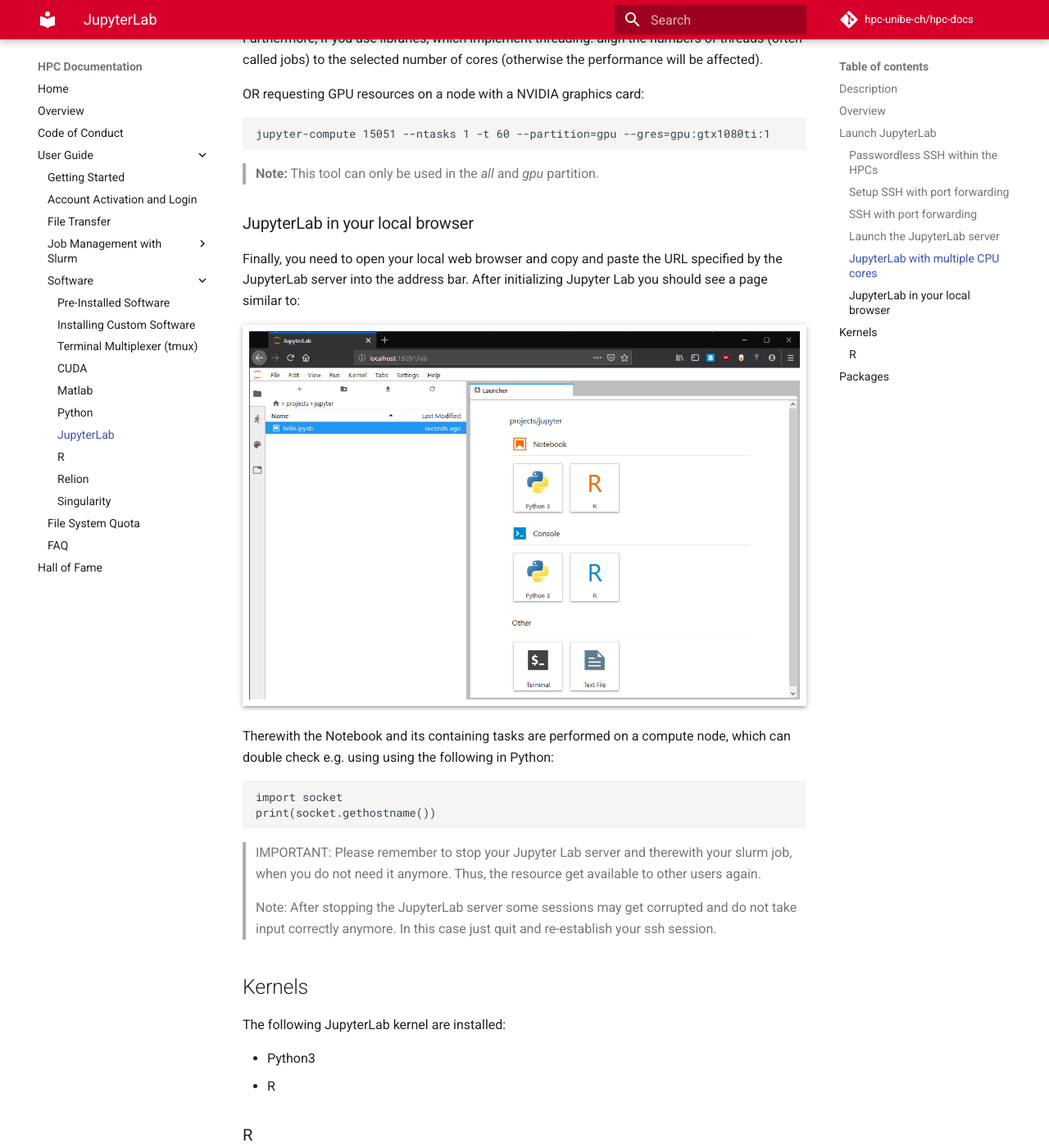
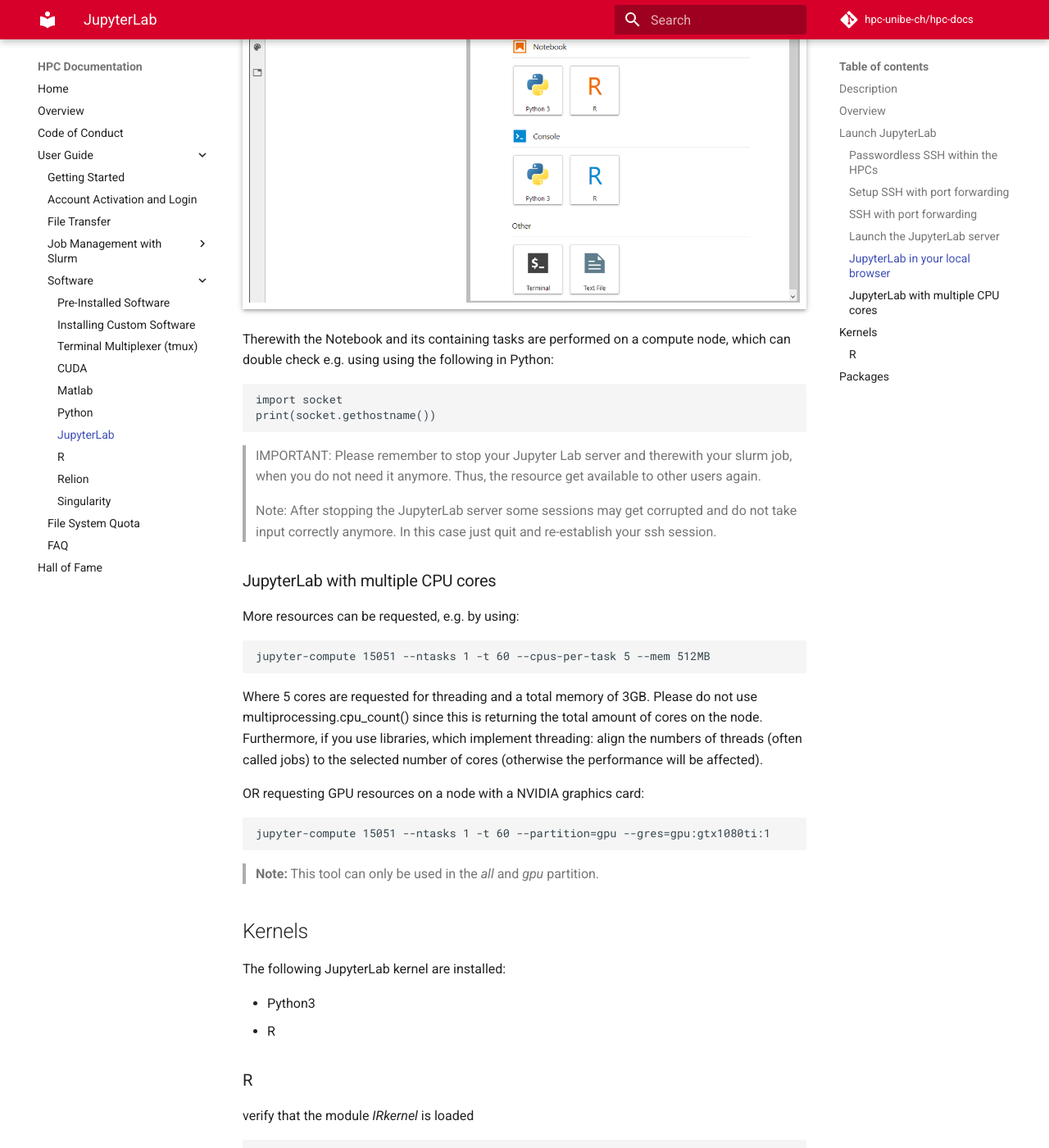
Before and after one commit to hpc-unibe-ch/hpc-unibe-ch.github.io, an MkDocs documentation site: the page built from docs/user-guide/software/JupyterLab.md, in a window 1280 px wide and 1400 px high, scrolled down 2845 px. Shown: the whole window at 82% size. Built offline with MkDocs 1.6.1 and Material for MkDocs 9.7.7, drawn with Linux system fonts in a browser that asks for light colours; comment, search, counter and statistics services are not loaded; some of the changed lines change nothing that is shown; some of the changed text lies outside the part shown.

Commit message:
Jupyter further improvements

````diff
--- a/docs/user-guide/software/JupyterLab.md
+++ b/docs/user-guide/software/JupyterLab.md
@@ -88,7 +88,22 @@
      or http://127.0.0.1:15051/?token=69ba5d24acab5915f2520c008a57df51f3cc38b7050ea073
 ```
 
-The last line (with the 127.0.0.0 adress and the token) needs to be copied in your local browser (see below).
+### JupyterLab in your local browser
+The full address on the last line (starting with the 127.0.0.1) including the token needs to be copied into your browser on your local machine.
+After initializing Jupyter Lab you should see a page similar to:
+
+![jupyterLab-example](../../images/jupyterLab-example.png "JupyterLab Example")
+
+Therewith the Notebook and its containing tasks are performed on a compute node, which can double check e.g. using using the following in Python:
+
+```
+import socket
+print(socket.gethostname())
+```
+
+> IMPORTANT: Please remember to stop your Jupyter Lab server and therewith your slurm job, when you do not need it anymore. Thus, the resource get available to other users again.
+
+> Note: After stopping the JupyterLab server some sessions may get corrupted and do not take input correctly anymore. In this case just quit and re-establish your ssh session.
 
 ### JupyterLab with multiple CPU cores
 More resources can be requested, e.g. by using:
@@ -106,23 +121,6 @@
 ```
 
 > **Note:** This tool can only be used in the *all* and *gpu* partition.
-
-### JupyterLab in your local browser
-
-Finally, you need to open your local web browser and copy and paste the URL specified by the JupyterLab server into the address bar. After initializing Jupyter Lab you should see a page similar to:
-
-![jupyterLab-example](../../images/jupyterLab-example.png "JupyterLab Example")
-
-Therewith the Notebook and its containing tasks are performed on a compute node, which can double check e.g. using using the following in Python:
-
-```
-import socket
-print(socket.gethostname())
-```
-
-> IMPORTANT: Please remember to stop your Jupyter Lab server and therewith your slurm job, when you do not need it anymore. Thus, the resource get available to other users again.
-
-> Note: After stopping the JupyterLab server some sessions may get corrupted and do not take input correctly anymore. In this case just quit and re-establish your ssh session.
 
 ## Kernels
 
````
